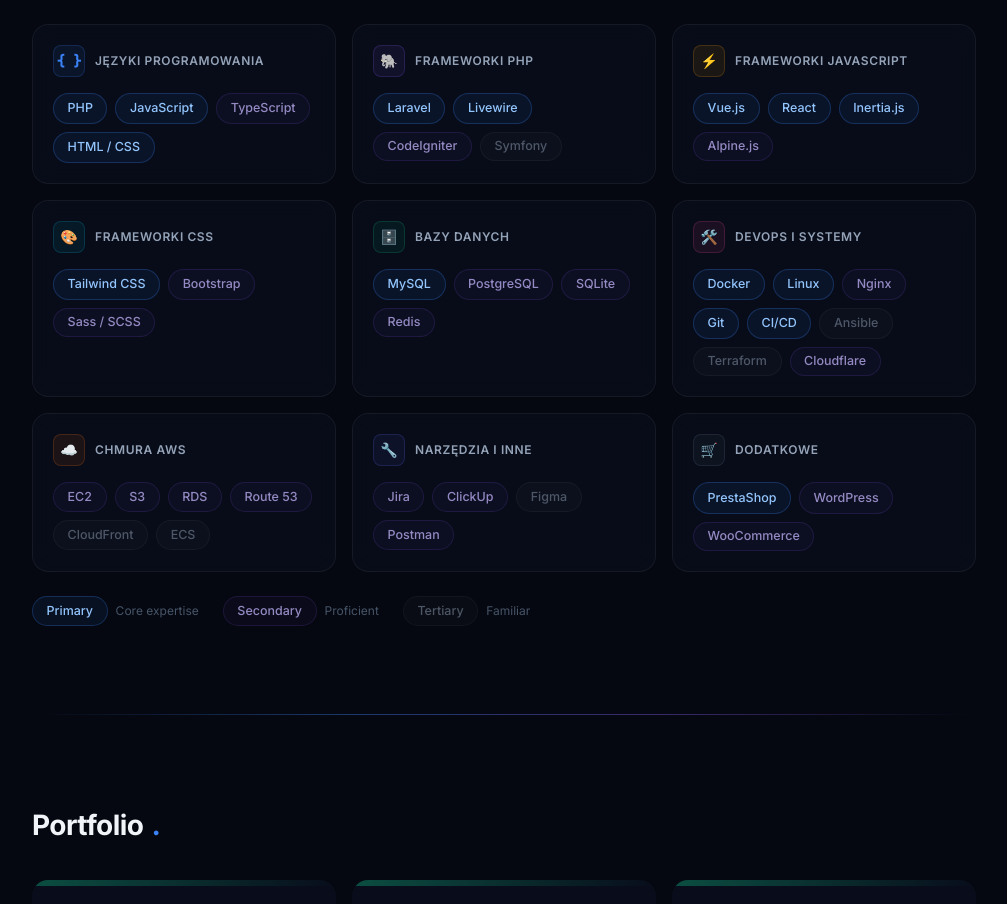
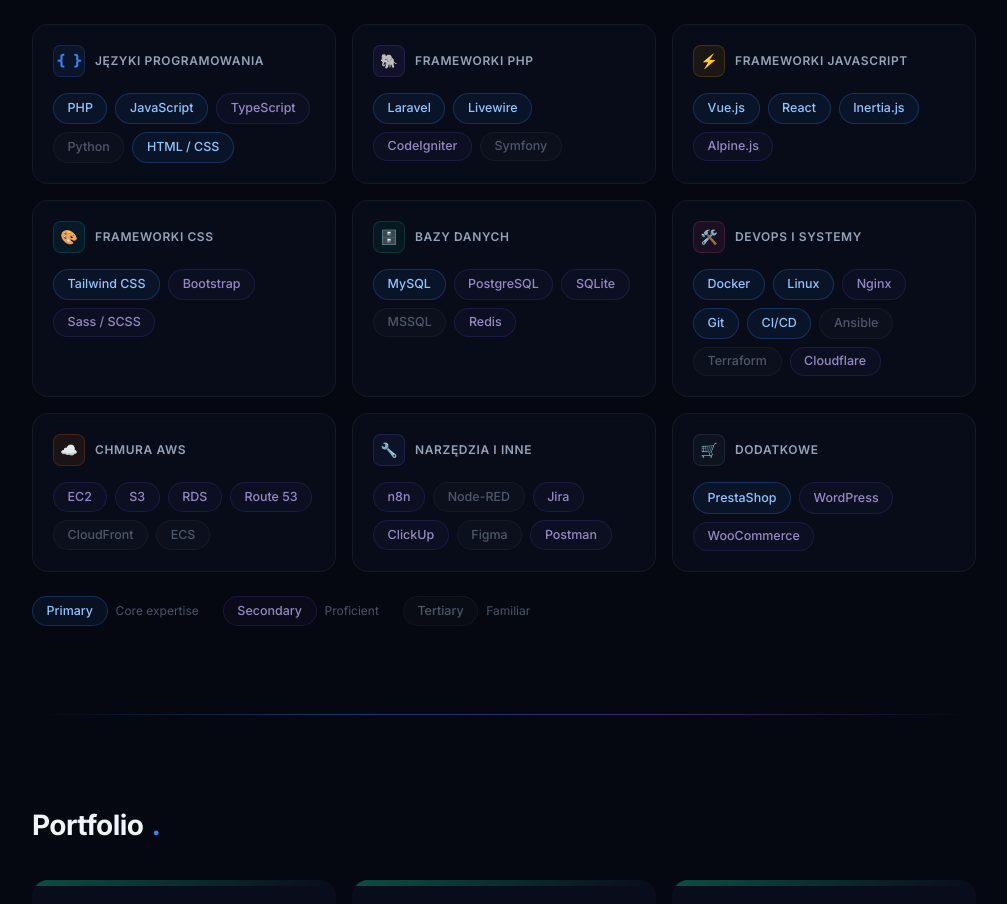
Before and after one commit to serwin35/serwin35, a React (Vite) app: page / in a window 1280 px wide. Shown: the part 5180-6084 px from the top of the page, without its empty margins (176-1183 px from the left). Built offline with nearby package versions, Linux system fonts and the light colour scheme; no server answers.

Commit message:
Update Skills.tsx

```diff
--- a/src/components/Skills.tsx
+++ b/src/components/Skills.tsx
@@ -17,6 +17,7 @@ const skillCategories: SkillCategory[] = [
             { name: "PHP",         weight: "primary" },
             { name: "JavaScript",  weight: "primary" },
             { name: "TypeScript",  weight: "secondary" },
+            { name: "Python",      weight: "tertiary" },
             { name: "HTML / CSS",  weight: "primary" },
         ],
     },
@@ -60,6 +61,7 @@ const skillCategories: SkillCategory[] = [
             { name: "MySQL",       weight: "primary" },
             { name: "PostgreSQL",  weight: "secondary" },
             { name: "SQLite",      weight: "secondary" },
+            { name: "MSSQL",       weight: "tertiary" },
             { name: "Redis",       weight: "secondary" },
         ],
     },
@@ -96,6 +98,8 @@ const skillCategories: SkillCategory[] = [
         icon: "🔧",
         accentColor: "#6366f1",
         skills: [
+            { name: "n8n",      weight: "secondary" },
+            { name: "Node-RED", weight: "tertiary" },
             { name: "Jira",     weight: "secondary" },
             { name: "ClickUp",  weight: "secondary" },
             { name: "Figma",    weight: "tertiary" },
```
